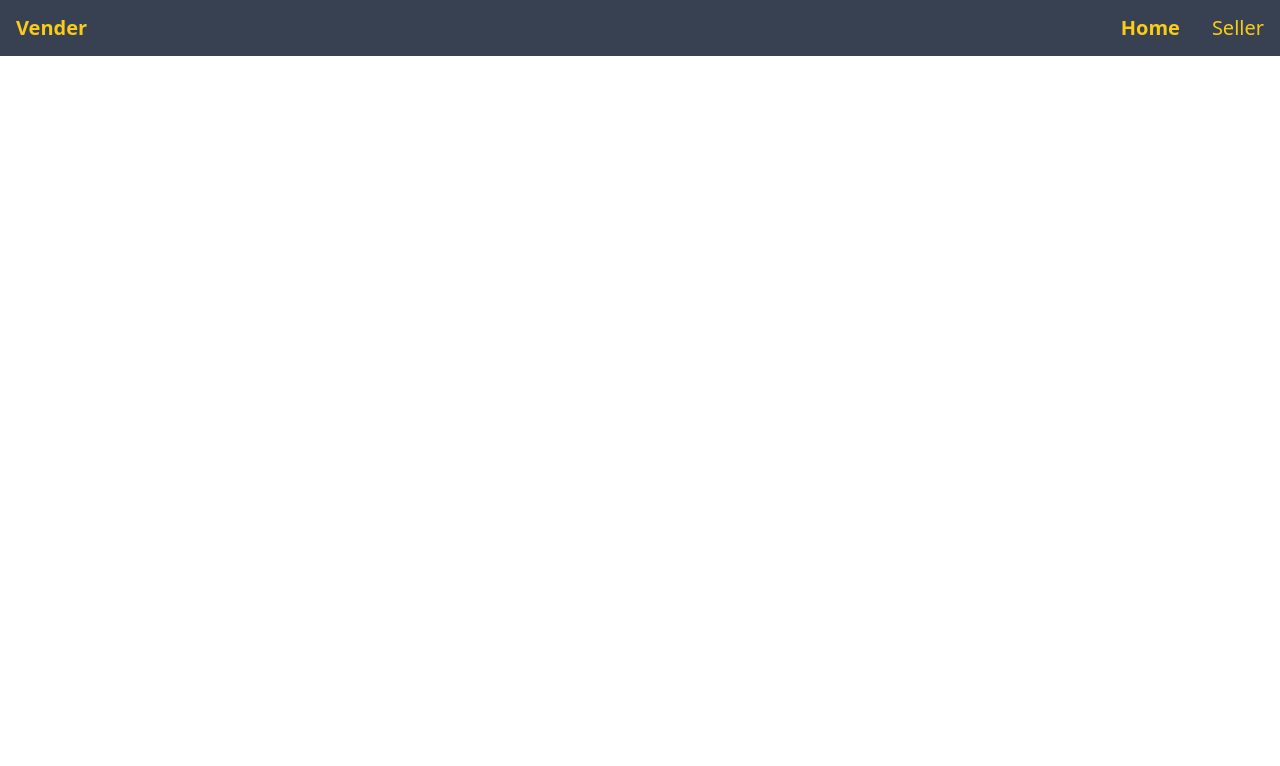
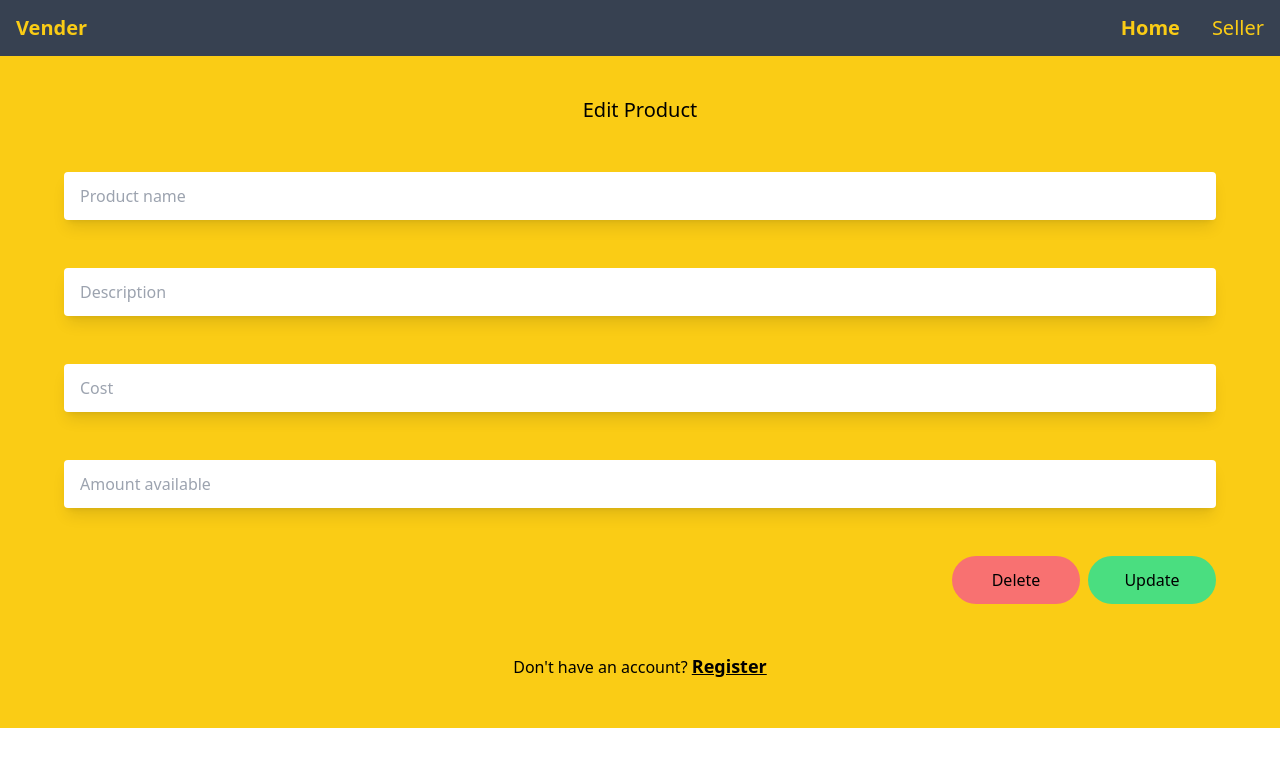
Before and after one commit to mcjovial/vending-machine, a React (Vite) app in the folder client/: page /product/1 in a window 1280 px wide. Shown: the top 766 px of the page. Built offline with nearby package versions, Linux system fonts and the light colour scheme; no server answers; sample sign-in values are in the browser's storage.

Commit message:
product CRUD

```diff
--- a/client/src/App.jsx
+++ b/client/src/App.jsx
@@ -14,6 +14,7 @@ import Register from "./components/Authentication/Register";
 import Login from "./components/Authentication/Login";
 import ProtectedRoute from "./components/ProtectedRoute"
 import Seller from "./components/Seller/Seller";
+import Product from "./components/Seller/Product";
 
 const App = () => {
   const [authorized, setAuthorized] = useState(false);
@@ -48,6 +49,7 @@ const App = () => {
             ></Login>
           </Route>
           <ProtectedRoute exact path="/seller" component={Seller} />
+          <ProtectedRoute exact path="/product/:id" component={Product} />
 
           {/* <Route path="/account">
             <ProtectedRoute
--- /dev/null
+++ b/client/src/components/Seller/Product.jsx
@@ -0,0 +1,182 @@
+import axios from 'axios';
+import React, { useState } from 'react'
+import { useEffect } from 'react';
+import { Link, useHistory, useParams } from 'react-router-dom';
+
+const Product = () => {
+  const { id } = useParams();
+  const history = useHistory();
+  const token = localStorage.getItem("token");
+  const api = import.meta.env.API || "https://express-vender.herokuapp.com/api";
+  const [product, setProduct] = useState({})
+  const [init, setInit] = useState(true)
+  const [input, setInput] = useState({
+    productName: "",
+    description: "",
+    cost: "",
+    amountAvailable: "",
+  });
+
+  const inputChange = (e) => {
+    e.preventDefault();
+    setInput({
+      ...input,
+      [e.currentTarget.name]: e.currentTarget.value,
+    });
+  };
+
+  const getProduct = async (id) => {
+    try {
+      const response = await axios.get(`${api}/product/${id}`, {
+        headers: {
+          "Content-Type": "Application/json",
+          Authorization: `Bearer ${token}`
+        },
+      });
+      const { data } = response;
+      setProduct(data);
+      console.log(data);
+    } catch (error) {
+      const response = error.response.data;
+      console.log(error);
+      if (response.error) {
+        alert(response.error);
+      } else {
+        alert(response.message);
+      }
+    }
+  };
+
+  const update = async () => {
+    const postData = {
+      productName: input.productName,
+      description: input.description,
+      cost: input.cost,
+      amountAvailable: input.amountAvailable,
+    };
+    try {
+      const response = await axios.put(`${api}/product/${id}`, postData, {
+        headers: {
+          "Content-Type": "Application/json",
+          Authorization: `Bearer ${token}`
+        },
+      });
+      const { data } = response;
+      setInit(true)
+      if (data.message) alert(data.message);
+    } catch (error) {
+      const response = error.response.data;
+      console.log(error.response.data.message);
+      if (response.error) {
+        alert(response.error);
+      } else {
+        alert(response.message);
+      }
+    }
+  };
+
+  const remove = async () => {
+    try {
+      const response = await axios.delete(`${api}/product/${id}`, {
+        headers: {
+          "Content-Type": "Application/json",
+          Authorization: `Bearer ${token}`
+        },
+      });
+      const { data } = response;
+      setInit(true)
+      history.push("/seller");
+      if (data.message) alert(data.message);
+    } catch (error) {
+      const response = error.response.data;
+      console.log(error.response.data.message);
+      if (response.error) {
+        alert(response.error);
+      } else {
+        alert(response.message);
+      }
+    }
+  };
+
+
+  useEffect(() => {
+    getProduct(id)
+  }, [init])
+
+  const { productName, description, cost, amountAvailable } = product
+
+  return (
+    <div className="w-full h-full bg-yellow-400 p-8 py-12 space-y-12 px-8">
+      <div className="flex flex-col items-center space-y-8">
+        <p className="text-xl font-medium">Edit Product</p>
+      </div>
+      <div className="h-full w-full px-8 space-y-12">
+        <div className="flex flex-col items-center">
+          <input
+            type="text"
+            className="h-12 w-full px-4 rounded shadow-lg"
+            id="productName"
+            placeholder="Product name"
+            defaultValue={productName}
+            name="productName"
+            onChange={(e) => inputChange(e)}
+          />
+        </div>
+        <div className="flex flex-col items-center">
+          <input
+            type="text"
+            className="h-12 w-full px-4 rounded shadow-lg"
+            placeholder="Description"
+            name="description"
+            defaultValue={description}
+            onChange={(e) => inputChange(e)}
+          />
+        </div>
+        <div className="flex flex-col items-center">
+          <input
+            type="number"
+            className="h-12 w-full px-4 rounded shadow-lg"
+            placeholder="Cost"
+            name="cost"
+            defaultValue={cost}
+            onChange={(e) => inputChange(e)}
+          />
+        </div>
+        <div className="flex flex-col items-center">
+          <input
+            type="number"
+            className="h-12 w-full px-4 rounded shadow-lg"
+            placeholder="Amount available"
+            name="amountAvailable"
+            defaultValue={amountAvailable}
+            onChange={(e) => inputChange(e)}
+          />
+        </div>
+        <div className="flex justify-end w-full h-full">
+          <button
+            type="button"
+            onClick={() => remove()}
+            className="block justify-center items-center py-2 px-2 mx-2 bg-red-400 hover:bg-red-700 hover:text-white h-12 w-32 rounded-full shawdow-xl"
+          >
+            Delete
+          </button>
+          <button
+            type="button"
+            onClick={() => update()}
+            className="flex justify-center items-center py-2 px-2 bg-green-400 hover:bg-green-700 hover:text-white h-12 w-32 rounded-full shawdow-xl"
+          >
+            Update
+          </button>
+        </div>
+      </div>
+      <div className="flex justify-center">
+        <Link to="/register" className="text-md font-sm">
+          Don&apos;t have an account?{" "}
+          <span className="text-lg font-bold underline">Register</span>
+        </Link>
+      </div>
+    </div>
+  )
+}
+
+export default Product
--- a/client/src/components/Seller/Seller.jsx
+++ b/client/src/components/Seller/Seller.jsx
@@ -80,17 +80,17 @@ const Seller = () => {
   }, [submitted]);
 
   return (
-    <div className=" flex flex-col justify-center p-8 items-center">
+    <div className=" flex flex-col justify-center bg-yellow-400 py-8 items-center">
       <p className="font-bold text-3xl">Welcome Back! { name }</p>
-      <div className="w-full h-full bg-yellow-400 p-8 py-12 space-y-12 px-8">
+      <div className="w-full h-full  p-8 py-12 space-y-12 px-8">
         <div className="h-full w-full px-8 space-y-12">
           <div className="flex">
             {
               products.map((product, i) => (
-                <a key={i} href="#" className="block p-6 bg-white rounded-lg border border-gray-200 shadow-md hover:bg-gray-100 dark:bg-gray-800 dark:border-gray-700 dark:hover:bg-gray-700">
+                <Link to={`/product/${product._id}`} key={i} href="#" className="block p-6 bg-white rounded-lg border border-gray-200 shadow-md hover:bg-gray-100 dark:bg-gray-800 dark:border-gray-700 dark:hover:bg-gray-700">
                   <h5 className="mb-2 text-2xl font-bold tracking-tight text-gray-900 dark:text-white">{ product.productName}</h5>
                   <p className="font-normal text-gray-700 dark:text-gray-400">&cent;{product.cost}</p>
-                </a>
+                </Link>
               ))
             }
           </div>
```
